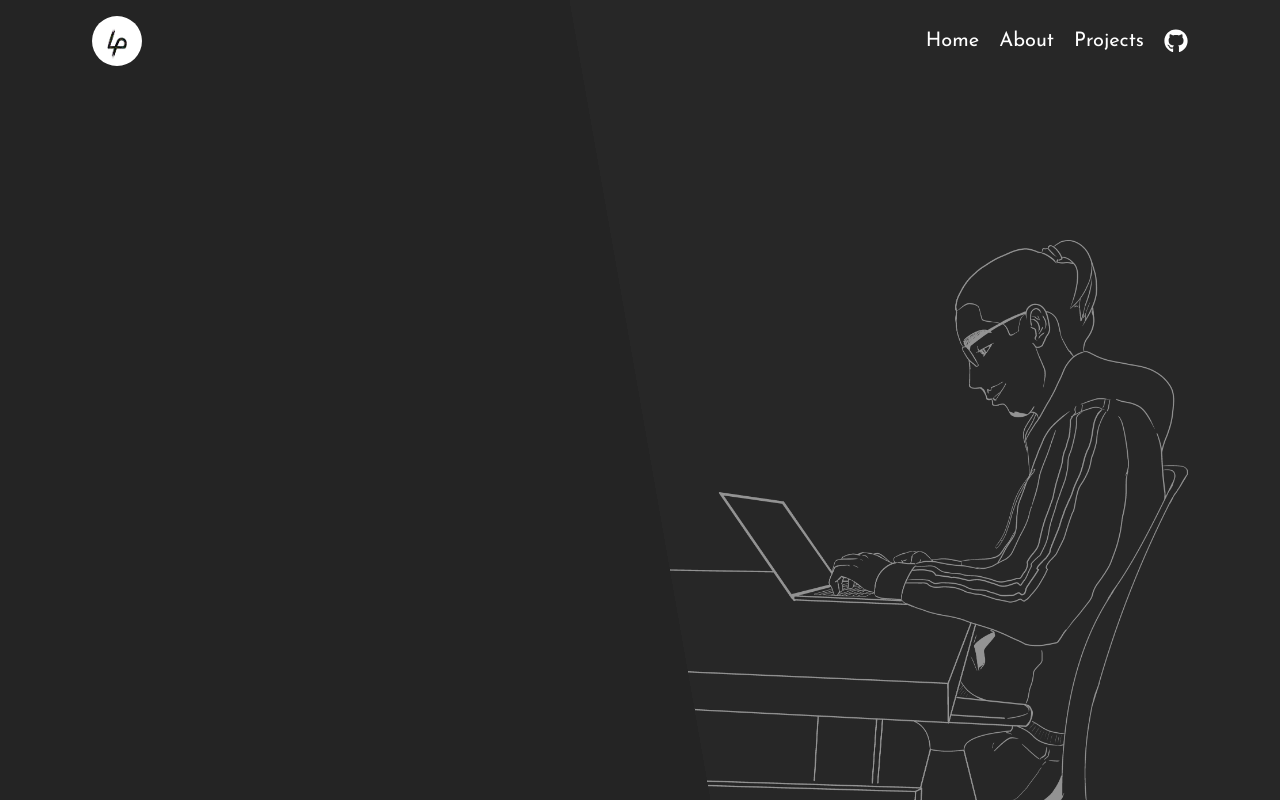
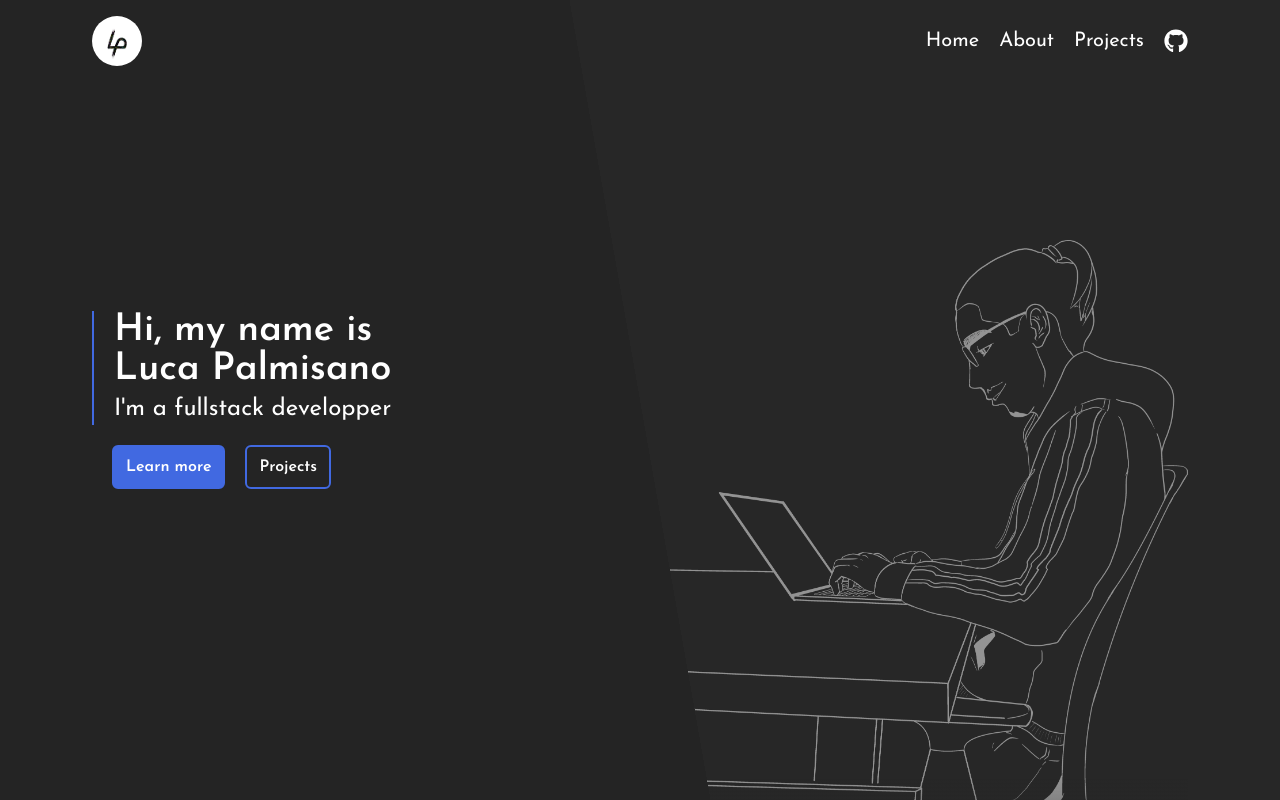
Before and after one commit to Lucino772/lucapalmi.com, a Next.js app: page / in a window 1280 px wide. Built offline with nearby package versions, Linux system fonts and the light colour scheme.

Commit message:
feat: added hero section on landing page

```diff
--- a/src/app/layout.tsx
+++ b/src/app/layout.tsx
@@ -3,6 +3,7 @@ import { Josefin_Sans } from "next/font/google";
 import "./globals.css";
 import "highlight.js/styles/github-dark-dimmed.css";
 import NavBar from "@/components/NavBar";
+import { cn } from "@/lib/cn";
 
 const josefin = Josefin_Sans({
   subsets: ["latin"],
@@ -21,7 +22,10 @@ export default function RootLayout({
 }) {
   return (
     <html lang="en" className="dark">
-      <body className={josefin.className} style={{ overflow: "auto" }}>
+      <body
+        className={cn("box-border", josefin.className)}
+        style={{ overflow: "auto" }}
+      >
         <NavBar />
         {children}
       </body>
--- a/src/app/page.tsx
+++ b/src/app/page.tsx
@@ -1,22 +1,33 @@
 import Image from "next/image";
+import Link from "next/link";
+import desktopDimmed from "../../public/images/desktop-dimmed.webp";
 
 export default function Index() {
   return (
     <>
-      {/* Background Overlay */}
+      {/* Background Image */}
       <div
         className="absolute left-1/2 top-1/2 -z-10 h-screen w-screen max-w-6xl -translate-x-1/2 -translate-y-1/2 overflow-hidden"
         style={{
           background: "linear-gradient(80deg, #242424 50%, #272727 50%)",
         }}
       >
-        <Image
-          className="absolute right-7 top-32 w-1/2 animate-fade-in object-cover object-top xl:top-60"
-          src="/images/desktop-dimmed.webp"
-          alt="Desktop"
-          width={400}
-          height={535}
-        />
+        <div className="absolute right-7 top-32 w-1/2 xl:top-60">
+          <Image
+            className="relative w-full animate-fade-in object-cover object-top"
+            src={desktopDimmed}
+            alt="Desktop"
+            width={500}
+            priority={true}
+          />
+          <div
+            className="absolute bottom-0 left-0 right-0 top-0"
+            style={{
+              background:
+                "linear-gradient(to top, #272727 10%, transparent 30%)",
+            }}
+          ></div>
+        </div>
         <div
           className="absolute h-full w-full"
           style={{
@@ -24,6 +35,34 @@ export default function Index() {
           }}
         ></div>
       </div>
+
+      {/* Hero Section */}
+      <div className="absolute left-1/2 top-1/2 w-screen max-w-6xl -translate-x-1/2 -translate-y-1/2">
+        <div className="relative ml-7 max-w-80">
+          <div className="origin-top scale-y-0 animate-[scale-y_200ms_ease-out_normal_forwards] border-l-2 border-[#4169E1] pl-5">
+            <h1 className="animate-[fade_200ms_200ms_ease-out_normal_forwards] text-[2.375rem]/[normal] font-bold opacity-0">
+              Hi, my name is Luca Palmisano
+            </h1>
+            <p className="mt-1 animate-[fade_200ms_300ms_ease-out_normal_forwards] text-2xl font-normal opacity-0">
+              {"I'm a fullstack developper"}
+            </p>
+          </div>
+          <div className="relative mt-5 flex flex-row justify-start gap-5 pl-5">
+            <Link
+              href="/about"
+              className="animate-[fade_200ms_500ms_ease-out_normal_forwards] rounded-md border-2 border-[#4169E1] bg-[#4169E1] px-3 py-2 text-base font-semibold text-white opacity-0 hover:cursor-pointer hover:text-opacity-80"
+            >
+              Learn more
+            </Link>
+            <Link
+              href="/projects"
+              className="animate-[fade_200ms_600ms_ease-out_normal_forwards] rounded-md border-2 border-[#4169E1] px-3 py-2 text-base font-semibold text-white opacity-0 hover:cursor-pointer hover:text-opacity-80"
+            >
+              Projects
+            </Link>
+          </div>
+        </div>
+      </div>
     </>
   );
 }
--- a/src/components/MobileNav.tsx
+++ b/src/components/MobileNav.tsx
@@ -10,19 +10,19 @@ type Props = {
   close?: () => void;
 };
 
-export default function MobileNav(props: Props = { open: false }) {
+export default function MobileNav({ open, close }: Props = { open: false }) {
   const handleClose = useCallback(() => {
-    if (props.close === undefined) return;
-    props.close();
-  }, [props.close]);
+    if (close === undefined) return;
+    close();
+  }, [close]);
 
   return (
     <div
       className={cn(
         "fixed bottom-0 top-0 z-50 flex h-screen w-full flex-col items-center justify-center bg-white transition-all duration-200 md:hidden",
         {
-          "right-0": props.open,
-          "-right-full": !props.open,
+          "right-0": open,
+          "-right-full": !open,
         },
       )}
     >
--- a/src/components/NavBar.tsx
+++ b/src/components/NavBar.tsx
@@ -6,6 +6,7 @@ import MobileNav from "./MobileNav";
 import { useState } from "react";
 import Image from "next/image";
 import GithubIcon from "@/assets/svg/github.svg";
+import logo from "../../public/images/logo.webp";
 
 export default function NavBar() {
   const [mobileMenuOpen, setMobileMenuOpen] = useState(false);
@@ -15,10 +16,10 @@ export default function NavBar() {
       <div className="relative mx-auto flex w-full max-w-6xl items-center justify-between px-7 py-4">
         <Image
           className="visible relative h-[50px] w-[50px] animate-fade-in rounded-full"
-          src="/images/logo.webp"
+          src={logo}
           alt="Logo"
           width={50}
-          height={50}
+          priority={true}
         />
 
         <nav className="relative hidden items-center justify-center md:flex">
--- a/tailwind.config.ts
+++ b/tailwind.config.ts
@@ -18,6 +18,10 @@ const config: Config = {
           "0%": { opacity: "0" },
           "100%": { opacity: "1" },
         },
+        "scale-y": {
+          "0%": { transform: "scaleY(0)" },
+          "100%": { transform: "scaleY(1)" },
+        },
       },
     },
   },
```
